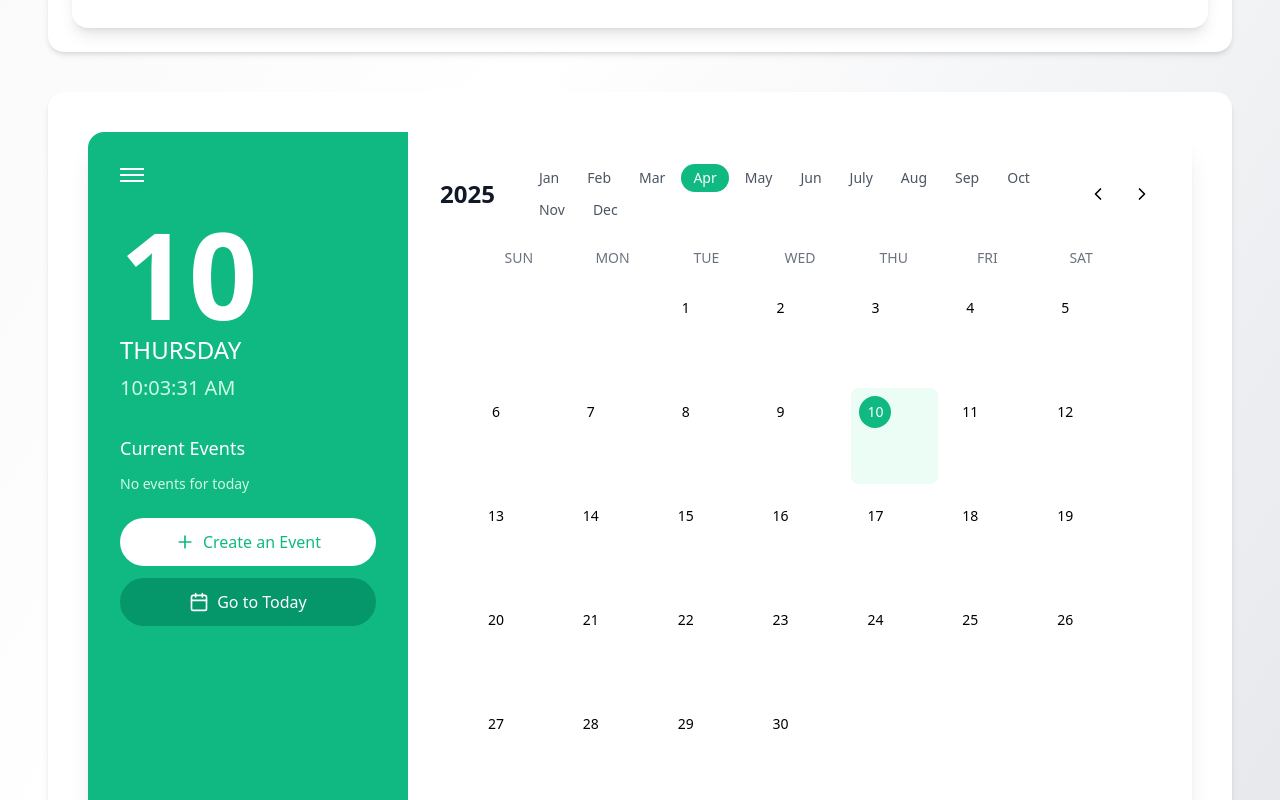
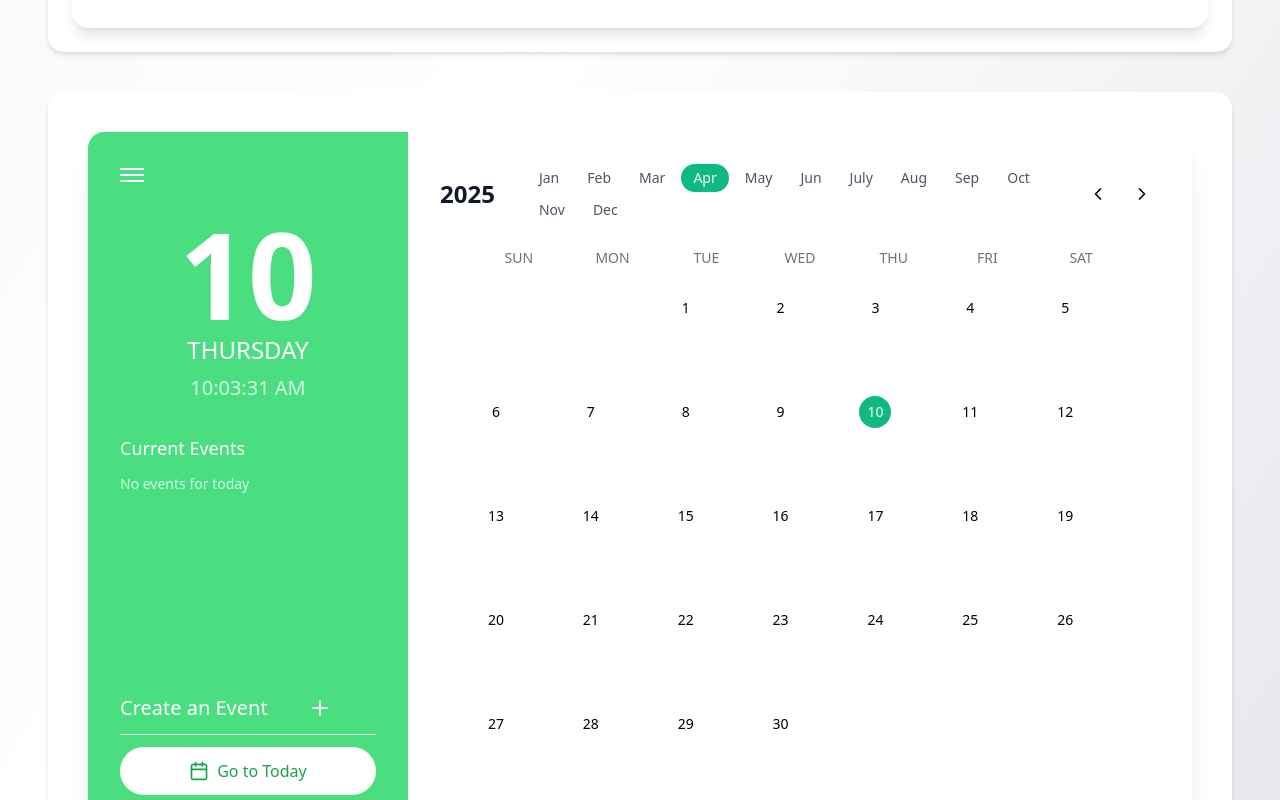
Before and after one commit to akash007123/finance-user, a React (Vite) app: page / in a window 1280 px wide. Shown: the part 1120-1920 px from the top of the page. Built offline with nearby package versions, Linux system fonts and the light colour scheme.

Commit message:
add alignment

```diff
--- a/src/Calender/MonthView.tsx
+++ b/src/Calender/MonthView.tsx
@@ -58,7 +58,7 @@ export function MonthView() {
                 setSelectedDate(newDate);
               }}
               className={`h-20 sm:h-24 p-1 sm:p-2 rounded-lg relative cursor-pointer transition-colors
-                ${isToday(day) ? 'bg-emerald-50' : 'hover:bg-gray-50'}`}
+                ${isToday(day) ? '' : 'hover:bg-gray-50'}`}
             >
               <span
                 className={`inline-block w-6 h-6 sm:w-8 sm:h-8 text-center text-xs sm:text-sm leading-6 sm:leading-8 rounded-full
--- a/src/Calender/index.tsx
+++ b/src/Calender/index.tsx
@@ -53,14 +53,14 @@ export function Calendar() {
       <div className="bg-white rounded-2xl shadow-xl overflow-hidden flex flex-col lg:flex-row">
 
         {/* Sidebar */}
-        <div className="w-full lg:w-80 bg-emerald-500 text-white p-6 sm:p-8">
+        <div className="w-full lg:w-80 bg-green-400 text-white p-6 sm:p-8">
           <button className="mb-6 sm:mb-8">
             <div className="w-6 h-0.5 bg-white mb-1"></div>
             <div className="w-6 h-0.5 bg-white mb-1"></div>
             <div className="w-6 h-0.5 bg-white"></div>
           </button>
 
-          <div className="mb-6 sm:mb-8 text-center lg:text-left">
+          <div className="mb-6 sm:mb-8 text-center ">
             <div className="text-[72px] sm:text-[100px] lg:text-[120px] font-bold leading-none">
               {formatDayNumber()}
             </div>
@@ -95,21 +95,27 @@ export function Calendar() {
               )}
             </div>
 
-            <div className="space-y-3">
+            <div className="space-y-3 ]">
+
+              <div className="flex gap-10 mt-[200px]">
+              <p className='text-xl'>Create an Event</p>
               <button
                 onClick={() => {
                   setEventToEdit(null);
                   setShowEventForm(true);
                 }}
-                className="flex items-center gap-2 text-emerald-500 bg-white w-full px-4 py-2 sm:px-6 sm:py-3 rounded-full font-medium hover:bg-opacity-90 transition-colors justify-center"
+                className="flex items-center justify-center font-bold  text-2xl"
               >
-                <Plus className="w-5 h-5" />
-                Create an Event
+                <Plus  />
+
               </button>
+              </div>
+
+              <hr className='mt-[50px]' />
 
               <button
                 onClick={goToToday}
-                className="flex items-center gap-2 bg-emerald-600 w-full px-4 py-2 sm:px-6 sm:py-3 rounded-full font-medium hover:bg-emerald-700 transition-colors justify-center"
+                className="flex text-green-600 hover:text-white items-center gap-2 bg-white w-full px-4 py-2 sm:px-6 sm:py-3 rounded-full font-medium hover:bg-green-800 transition-colors justify-center"
               >
                 <CalendarIcon className="w-5 h-5" />
                 Go to Today
```
